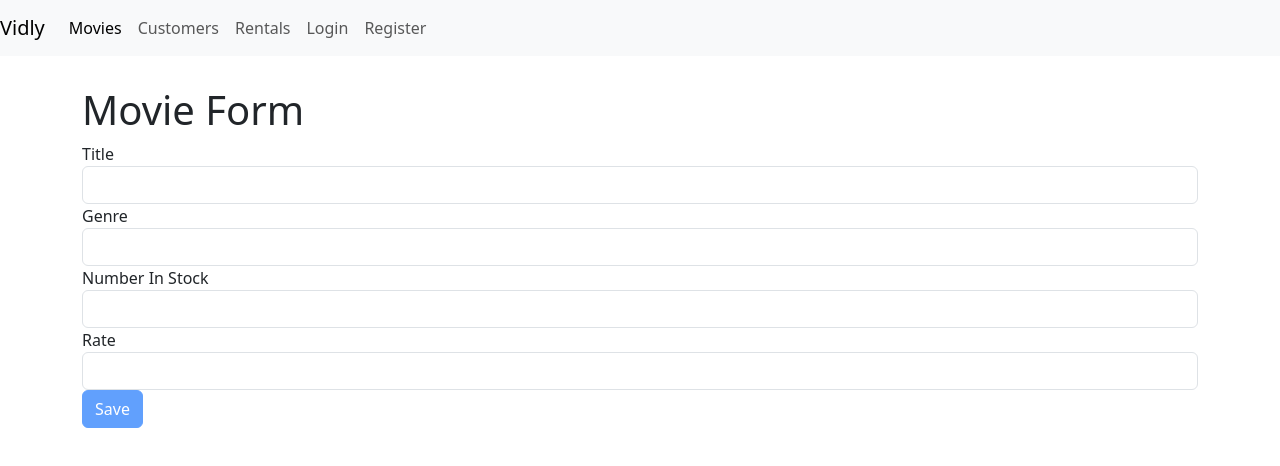
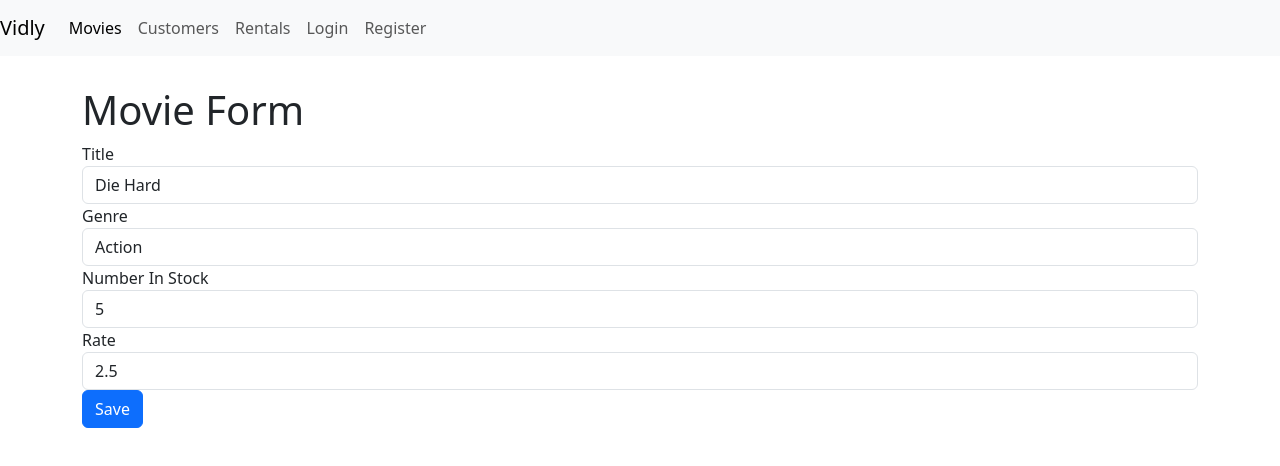
Before and after one commit to qcwssss/Mastering-React-With-Mosh, a React (Create React App) app in the folder vidly/: page /movies/5b21ca3eeb7f6fbccd471816 in a window 1280 px wide. Shown: the top 466 px of the page. Built offline with nearby package versions, Linux system fonts and the light colour scheme.

Commit message:
update new movie form and save

```diff
--- a/vidly/src/components/common/form.jsx
+++ b/vidly/src/components/common/form.jsx
@@ -1,6 +1,7 @@
 import { Component } from "react";
 import Joi from "joi-browser";
 import Input from "./input";
+import Select from "./select";
 
 class Form extends Component {
   state = {
@@ -54,6 +55,21 @@
     );
   }
 
+  renderSelect(name, label, options) {
+    const { data, errors } = this.state;
+
+    return (
+      <Select
+        name={name}
+        value={data[name]}
+        label={label}
+        options={options}
+        onChange={this.handleChange}
+        error={errors[name]}
+      />
+    );
+  }
+
   renderInput(name, label, type = "text") {
     const { data, errors } = this.state;
 
--- /dev/null
+++ b/vidly/src/components/common/select.jsx
@@ -0,0 +1,20 @@
+import React from "react";
+
+const Select = ({ name, label, options, error, ...rest }) => {
+  return (
+    <div className="form-group">
+      <label htmlFor={name}>{label}</label>
+      <select name={name} id={name} {...rest} className="form-control">
+        <option value="" />
+        {options.map((option) => (
+          <option key={option} value={option._id}>
+            {option.name}
+          </option>
+        ))}
+      </select>
+      {error && <div className="alert alert-danger">{error}</div>}
+    </div>
+  );
+};
+
+export default Select;
--- a/vidly/src/components/movieForm.jsx
+++ b/vidly/src/components/movieForm.jsx
@@ -1,29 +1,68 @@
 import React from "react";
 import Form from "./common/form";
 import Joi from "joi-browser";
+import { getGenres } from "../services/fakeGenreService";
+import { getMovie, saveMovie } from "./../services/fakeMovieService";
 
 class MovieForm extends Form {
   state = {
-    data: { username: "", password: "", name: "" },
+    data: { title: "", genreId: "", numberInStock: "", dailyRentalRate: "" },
+    genres: [],
     errors: {},
   };
 
   schema = {
-    username: Joi.string().email().required().label("Username"),
-    password: Joi.string().required().min(5).label("Password"),
-    name: Joi.string().required().min(3).label("Name"),
+    _id: Joi.string(),
+    title: Joi.string().required().label("Title"),
+    genreId: Joi.string().required().label("Genre"),
+    numberInStock: Joi.number()
+      .required()
+      .min(0)
+      .max(100)
+      .label("NumberInStock"),
+    dailyRentalRate: Joi.number()
+      .required()
+      .min(0)
+      .max(10)
+      .label("Daily Rental Rate"),
   };
 
+  componentDidMount() {
+    const genres = getGenres();
+    this.setState({ genres });
+
+    const movieId = this.props.match.params.id;
+    if (movieId === "new") return;
+
+    const movie = getMovie(movieId);
+    if (!movie) return this.props.history.replace("/not-found");
+
+    this.setState({ data: this.mapToViewModel(movie) });
+  }
+
+  mapToViewModel(movie) {
+    return {
+      _id: movie._id,
+      title: movie.title,
+      genreId: movie.genre._id,
+      numberInStock: movie.numberInStock,
+      dailyRentalRate: movie.dailyRentalRate,
+    };
+  }
+
   doSubmit = () => {
-    console.log("New Movie submitted");
+    saveMovie(this.state.data);
+
+    this.props.history.push("/movies");
   };
+
   render() {
     return (
       <div>
         <h1>Movie Form</h1>
         <form onSubmit={this.handleSubmit}>
           {this.renderInput("title", "Title")}
-          {this.renderInput("genre", "Genre")}
+          {this.renderSelect("genreId", "Genre", this.state.genres)}
           {this.renderInput("numberInStock", "Number In Stock")}
           {this.renderInput("dailyRentalRate", "Rate")}
           {this.renderButton("Save")}
--- a/vidly/src/services/fakeMovieService.js
+++ b/vidly/src/services/fakeMovieService.js
@@ -78,13 +78,13 @@
 
 export function saveMovie(movie) {
   let movieInDb = movies.find((m) => m._id === movie._id) || {};
-  movieInDb.name = movie.name;
+  movieInDb.title = movie.title;
   movieInDb.genre = genresAPI.genres.find((g) => g._id === movie.genreId);
   movieInDb.numberInStock = movie.numberInStock;
   movieInDb.dailyRentalRate = movie.dailyRentalRate;
 
   if (!movieInDb._id) {
-    movieInDb._id = Date.now();
+    movieInDb._id = Date.now().toString();
     movies.push(movieInDb);
   }
 
```
Also changed, not shown: vidly/src/components/movieDetail.jsx (deleted, +0 -13 lines).
